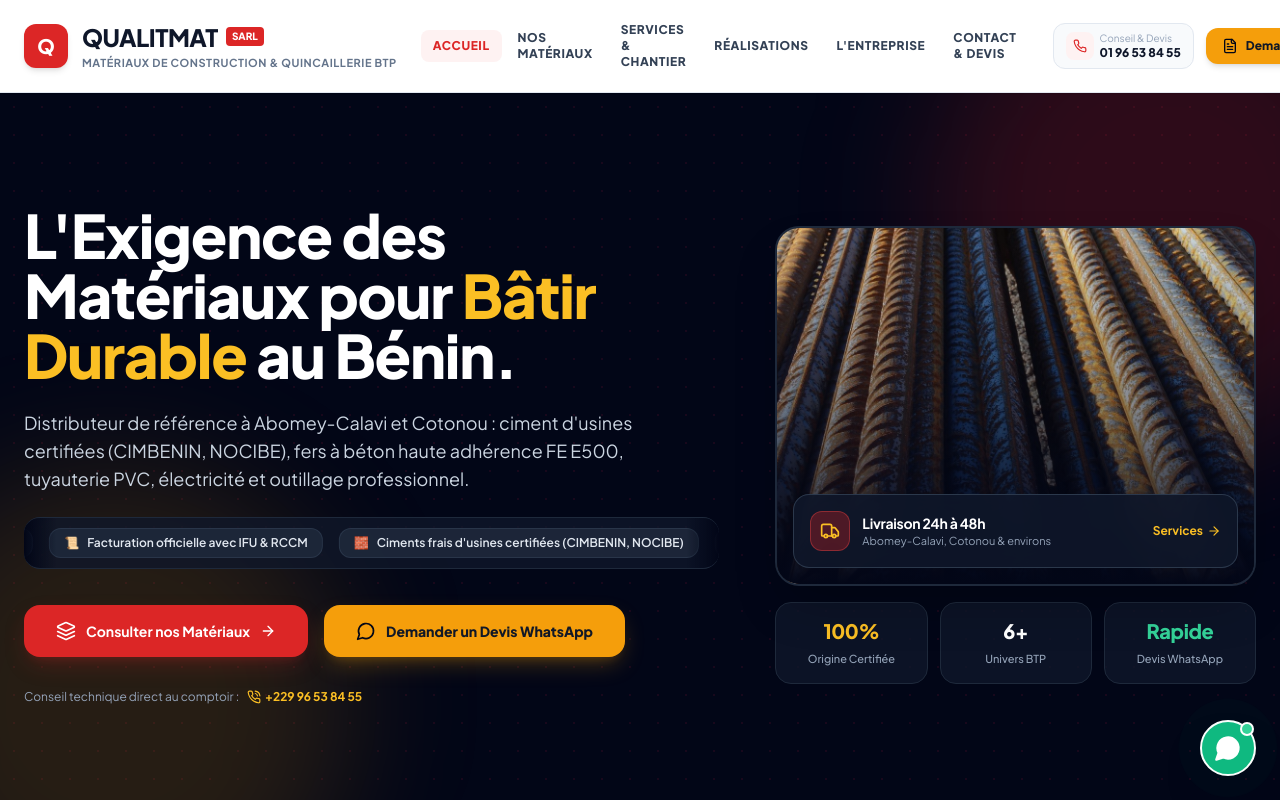
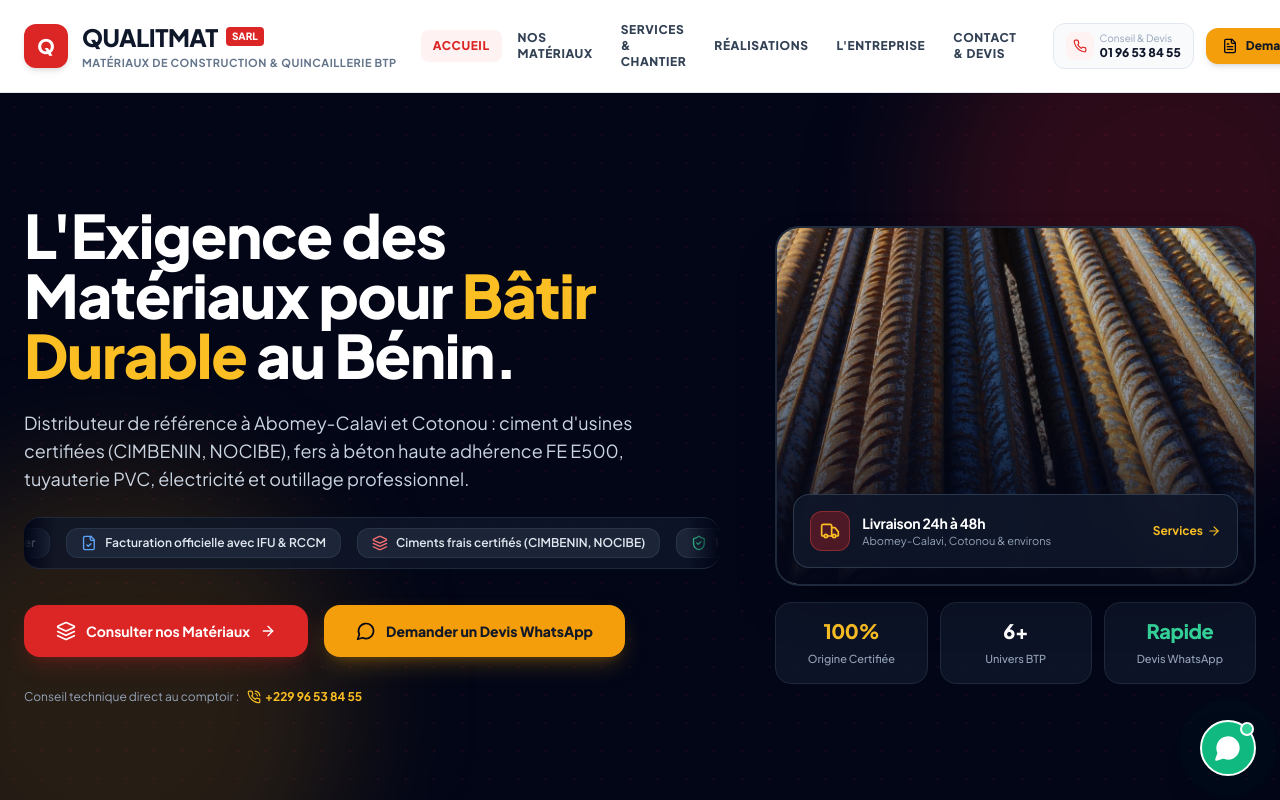
Before and after one commit to junesnatan/qualitmatsarl-, a Next.js app: page / in a window 1280 px wide. Shown: the top 800 px of the page. Built offline with nearby package versions, Linux system fonts and the light colour scheme.

Commit message:
fix: remplacement des emojis par des icones vectorielles SVG Lucide pures

```diff
--- a/src/components/home/VitrineHero.tsx
+++ b/src/components/home/VitrineHero.tsx
@@ -14,15 +14,17 @@
   Layers,
   MapPin,
   CheckCircle2,
+  PackageCheck,
+  FileCheck,
 } from "lucide-react";
 
 const TICKER_ITEMS = [
-  { icon: "📦", text: "Stocks disponibles en magasin" },
-  { icon: "🚚", text: "Livraison camion directe sur votre chantier" },
-  { icon: "📜", text: "Facturation officielle avec IFU & RCCM" },
-  { icon: "🧱", text: "Ciments frais d'usines certifiées (CIMBENIN, NOCIBE)" },
-  { icon: "🏗️", text: "Fers à béton haute adhérence FE E500" },
-  { icon: "💬", text: "Devis rapide sous 15 minutes sur WhatsApp" },
+  { icon: PackageCheck, text: "Stocks disponibles en magasin", color: "text-emerald-400" },
+  { icon: Truck, text: "Livraison camion directe sur votre chantier", color: "text-solar-400" },
+  { icon: FileCheck, text: "Facturation officielle avec IFU & RCCM", color: "text-blue-400" },
+  { icon: Layers, text: "Ciments frais certifiés (CIMBENIN, NOCIBE)", color: "text-primary-400" },
+  { icon: ShieldCheck, text: "Fers à béton haute adhérence FE E500", color: "text-emerald-400" },
+  { icon: MessageCircle, text: "Devis rapide sous 15 minutes sur WhatsApp", color: "text-solar-400" },
 ];
 
 export default function VitrineHero() {
@@ -63,25 +65,31 @@
 
               <div className="animate-marquee flex items-center gap-4">
                 {/* 1ère séquence */}
-                {TICKER_ITEMS.map((item, idx) => (
+                {TICKER_ITEMS.map((item, idx) => {
+                  const Icon = item.icon;
+                  return (
                     <div
                       key={`ticker-1-${idx}`}
                       className="inline-flex items-center gap-2 text-xs font-semibold text-slate-200 whitespace-nowrap bg-slate-800/90 px-3.5 py-1.5 rounded-xl border border-slate-700/60 shrink-0"
                     >
-                    <span>{item.icon}</span>
+                      <Icon className={`w-4 h-4 ${item.color} shrink-0`} />
                       <span>{item.text}</span>
                     </div>
-                ))}
+                  );
+                })}
                 {/* 2ème séquence identique pour la continuité infinie sans à-coup */}
-                {TICKER_ITEMS.map((item, idx) => (
+                {TICKER_ITEMS.map((item, idx) => {
+                  const Icon = item.icon;
+                  return (
                     <div
                       key={`ticker-2-${idx}`}
                       className="inline-flex items-center gap-2 text-xs font-semibold text-slate-200 whitespace-nowrap bg-slate-800/90 px-3.5 py-1.5 rounded-xl border border-slate-700/60 shrink-0"
                     >
-                    <span>{item.icon}</span>
+                      <Icon className={`w-4 h-4 ${item.color} shrink-0`} />
                       <span>{item.text}</span>
                     </div>
-                ))}
+                  );
+                })}
               </div>
             </div>
 
```
Lines whose indentation alone changed are shown as unchanged.
